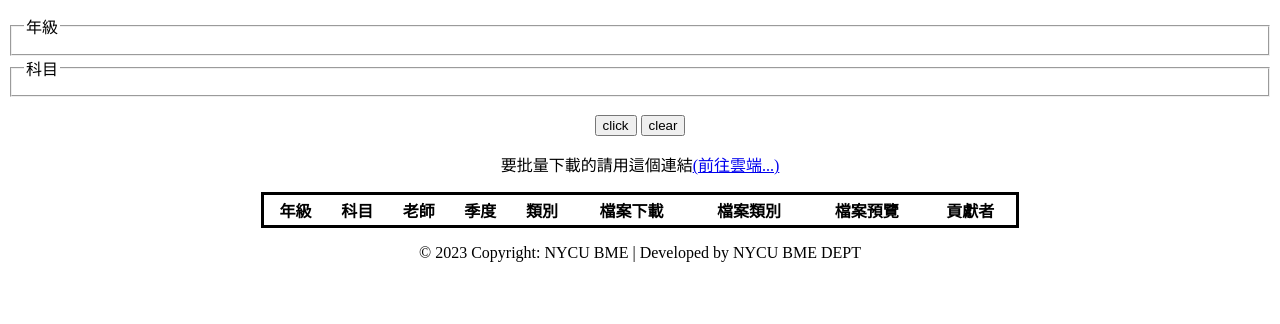
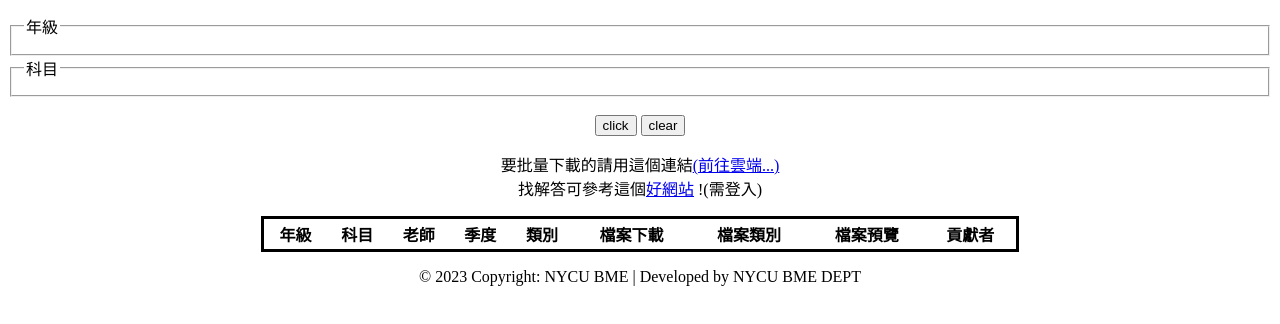
Before and after one commit to ymbme/ymbme.github.io, a plain HTML site: page index.html in a window 1280 px wide. Shown: the part 114-438 px from the top of the page. Drawn offline with Linux system fonts and the light colour scheme; no server answers.

Commit message:
update
new link that can find ans about textbook

```diff
--- a/index.html
+++ b/index.html
@@ -52,6 +52,12 @@
           target="_blank"
           >(前往雲端...)</a
         >
+        <br />找解答可參考這個<a
+          href="https://www.academia.edu/"
+          target="_blank"
+          >好網站</a
+        >
+        !(需登入)
       </p>
       <table class="demonstrate" align="center">
         <tbody id="table_target">
```
